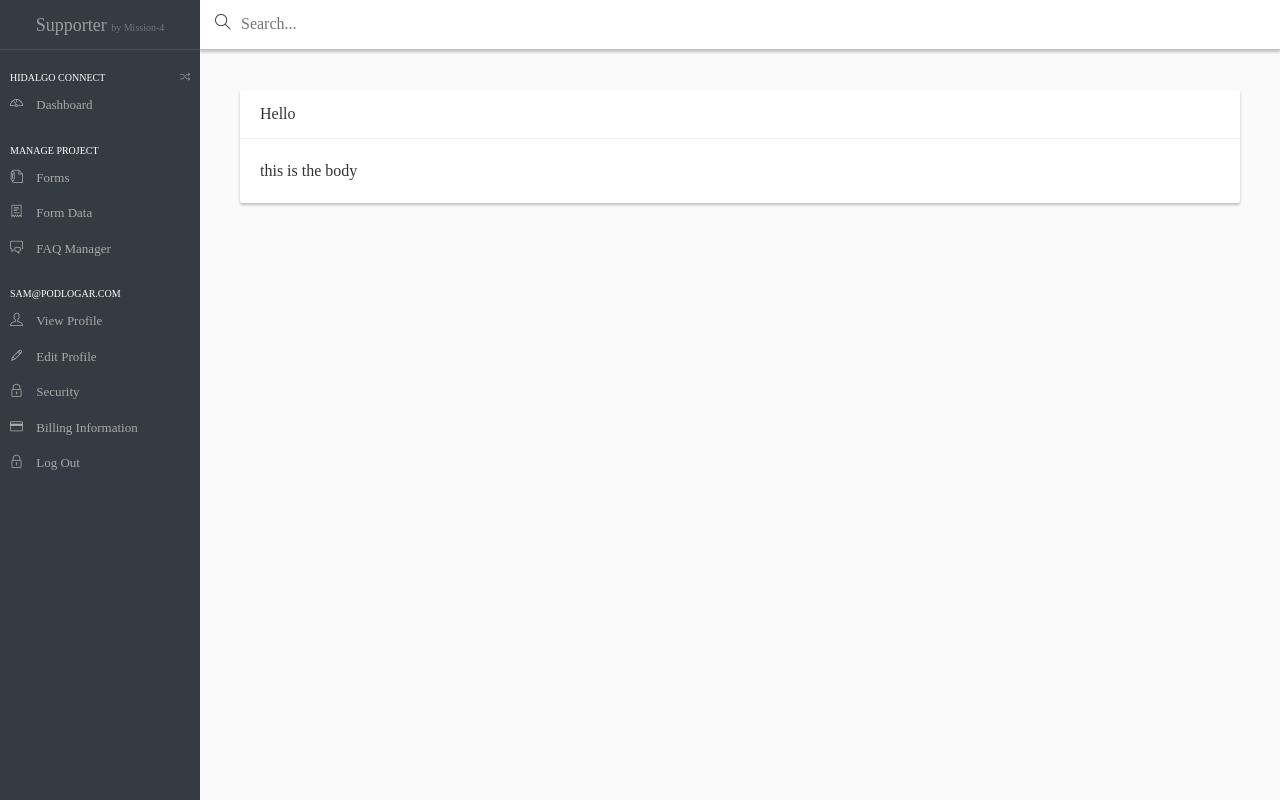
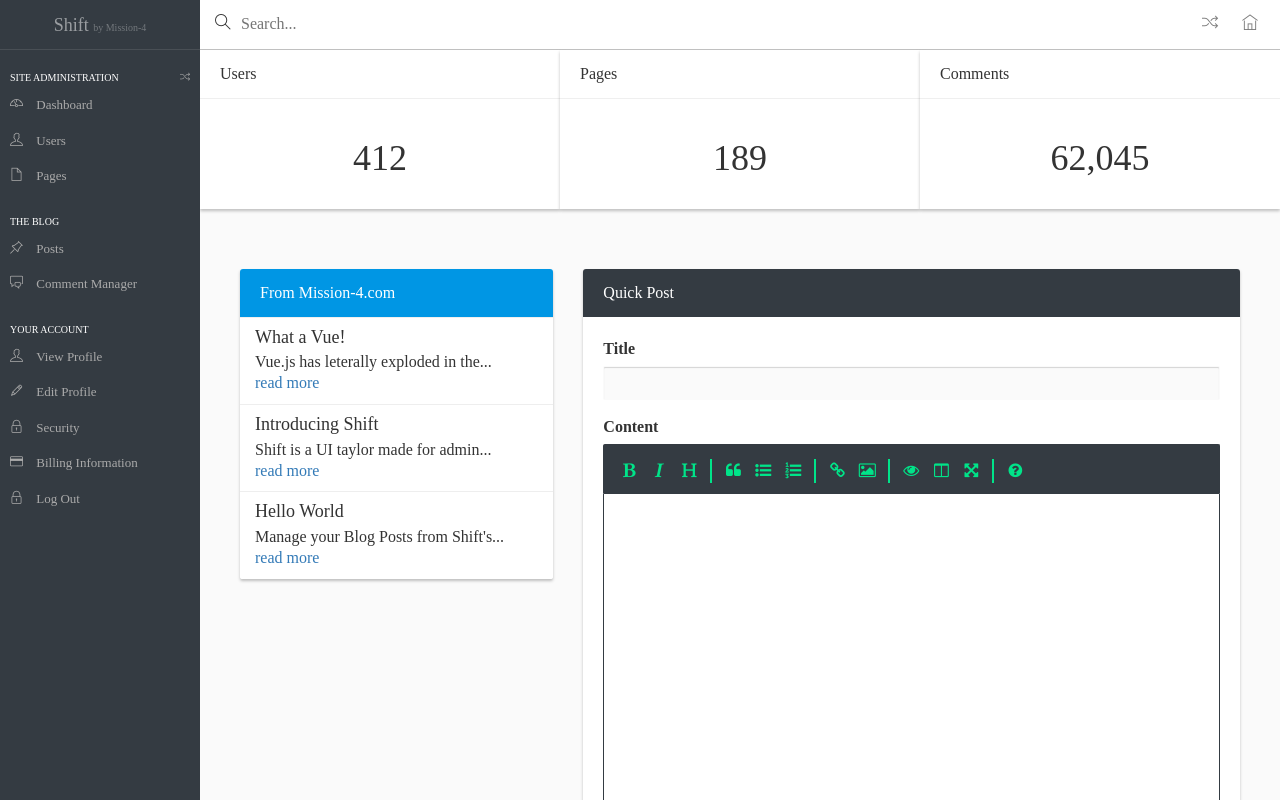
Before and after one commit to phppirate/Mission-4-Shift, a plain HTML site: page index.html in a window 1280 px wide. Drawn offline with nearby package versions, Linux system fonts and the light colour scheme.

Commit message:
Added a Better Dashboard example

```diff
--- a/index.html
+++ b/index.html
@@ -6,32 +6,34 @@
         <link rel="stylesheet" href="assets/css/bootstrap.css">
         <link rel="stylesheet" href="assets/css/shift.css">
         <link rel="stylesheet" href="assets/css/themify-icons.css">
+        <link rel="stylesheet" href="https://cdnjs.cloudflare.com/ajax/libs/font-awesome/4.6.2/css/font-awesome.min.css">
     </head>
     <body>
 
-        <div class="dashboard openSidebar">
+        <div class="dashboard">
 
             <div class="sidebar">
                 <div class="sidebar-header">
-                    Supporter <span class="microtext">by Mission-4</span>
+                    Shift <span class="microtext">by Mission-4</span>
                 </div>
 
                 <div class="nav-header">
-                    Hidalgo Connect
-                    <a href="/project/hidalgo-connect/switchproject" class="pull-right action-link"><i class="ti-control-shuffle"></i></a>
+                    Site Administration
+                    <a href="#" class="pull-right action-link"><i class="ti-control-shuffle"></i></a>
                 </div>
                 <nav>
-                    <a href="/project/hidalgo-connect"><i class="item-icon ti-dashboard"></i> Dashboard</a>
+                    <a href="#"><i class="item-icon ti-dashboard"></i> Dashboard</a>
+                    <a href="#"><i class="item-icon ti-user"></i> Users</a>
+                    <a href="#"><i class="item-icon ti-file"></i> Pages</a>
                 </nav>
 
-                <div class="nav-header">Manage Project</div>
+                <div class="nav-header">The Blog</div>
                 <nav>
-                    <a href="/project/hidalgo-connect/forms"><i class="item-icon ti-write"></i> Forms</a>
-                    <a href="/project/hidalgo-connect/formdata"><i class="item-icon ti-receipt"></i> Form Data</a>
-                    <a href="/project/hidalgo-connect/faq-manager"><i class="item-icon ti-comments"></i> FAQ Manager</a>
+                    <a href="/project/hidalgo-connect/forms"><i class="item-icon ti-pin-alt"></i> Posts</a>
+                    <a href="/project/hidalgo-connect/faq-manager"><i class="item-icon ti-comments"></i> Comment Manager</a>
                 </nav>
 
-                <div class="nav-header">sam@podlogar.com</div>
+                <div class="nav-header">Your Account</div>
                 <nav>
                     <a href="/profile"><i class="item-icon ti-user"></i> View Profile</a>
                     <a href="/profile/edit"><i class="item-icon ti-pencil"></i> Edit Profile</a>
@@ -49,16 +51,106 @@
 
                     <div class="links pull-right">
                         <a href=".dashboard" class="visible-xs" data-toggle-class="openSidebar"><i class="ti-menu"></i></a>
-                        <!--<a href="/project"><i class="ti-control-shuffle"></i></a>-->
-                        <!--<a href="/"><i class="ti-home"></i></a>-->
+                        <a href="#"><i class="ti-control-shuffle"></i></a>
+                        <a href="#"><i class="ti-home"></i></a>
                     </div>
                 </div>
+
+                <div class="no-pad clearfix">
+                    <div class="col-sm-4">
+                        <div class="panel panel-default">
+                            <div class="panel-heading">
+                                Users
+                            </div>
+                            <div class="panel-body">
+                                <h1 class="text-center">412</h1>
+                            </div>
+                        </div>
+                    </div>
+                    <div class="col-sm-4">
+                        <div class="panel panel-default">
+                            <div class="panel-heading">
+                                Pages
+                            </div>
+                            <div class="panel-body">
+                                <h1 class="text-center">189</h1>
+                            </div>
+                        </div>
+                    </div>
+                    <div class="col-sm-4">
+                        <div class="panel panel-default">
+                            <div class="panel-heading">
+                                Comments
+                            </div>
+                            <div class="panel-body">
+                                <h1 class="text-center">62,045</h1>
+                            </div>
+                        </div>
+                    </div>
+                </div>
+
                 <div class="main-content">
+                    <div class="row">
+                        <div class="col-md-4">
+                            <div class="panel panel-default panel-info">
+                                <div class="panel-heading">
+                                    From Mission-4.com
+                                </div>
+                                <div class="list-group">
+                                    <div class="list-group-item">
+                                        <h4 class="list-group-item-heading">What a Vue!</h4>
+                                        <div class="list-group-item-text">
+                                            Vue.js has leterally exploded in the...
+                                            <div>
+                                                <a href="#">read more</a>
+                                            </div>
+                                        </div>
+                                    </div>
+                                    <div class="list-group-item">
+                                        <h4 class="list-group-item-heading">Introducing Shift</h4>
+                                        <div class="list-group-item-text">
+                                            Shift is a UI taylor made for admin...
+                                            <div>
+                                                <a href="#">read more</a>
+                                            </div>
+                                        </div>
+                                    </div>
+                                    <div class="list-group-item">
+                                        <h4 class="list-group-item-heading">Hello World</h4>
+                                        <div class="list-group-item-text">
+                                            Manage your Blog Posts from Shift's...
+                                            <div>
+                                                <a href="#">read more</a>
+                                            </div>
+                                        </div>
+                                    </div>
+                                </div>
+                            </div>
+                        </div>
 
-                    <div class="panel panel-default">
-                        <div class="panel-heading">Hello</div>
-                        <div class="panel-body">
-                            this is the body
+                        <div class="col-md-8">
+                            <div class="panel panel-primary">
+                                <div class="panel-heading">Quick Post</div>
+                                <div class="panel-body">
+                                    <form>
+                                        <!-- Title Form Field -->
+                                        <fieldset class="form-group">
+                                            <label for="title" class="control-label">Title</label>
+                                            <input type="text" class="form-control" name="title" id="title">
+                                        </fieldset>
+
+                                        <!-- Content Form Field -->
+                                        <fieldset class="form-group">
+                                            <label for="content" class="control-label">Content</label>
+                                            <textarea class="form-control" id="simpleMDE"></textarea>
+                                        </fieldset>
+
+                                        <div>
+                                            <button class="btn btn-block btn-primary">Post</button>
+                                        </div>
+                                    </form>
+                                </div>
+                            </div>
                         </div>
                     </div>
 
@@ -68,6 +160,7 @@
         </div>
 
         <script src="http://code.dev/jquery/jquery.min.js"></script>
-        <script src="assets/js/app.js"></script>
+        <script src="assets/js/bootstrap.min.js"></script>
+        <script src="assets/js/app-min.js"></script>
     </body>
 </html>
```
